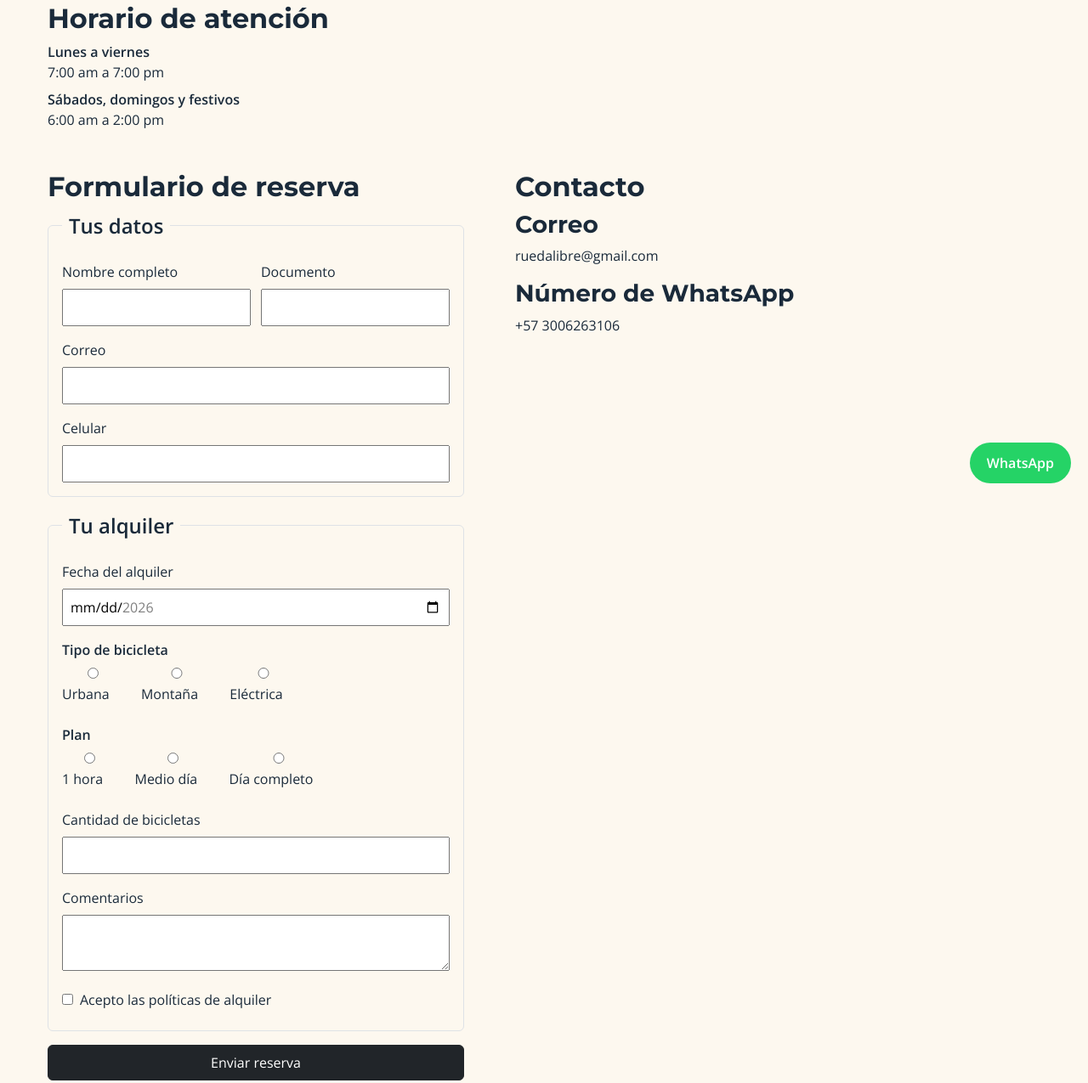
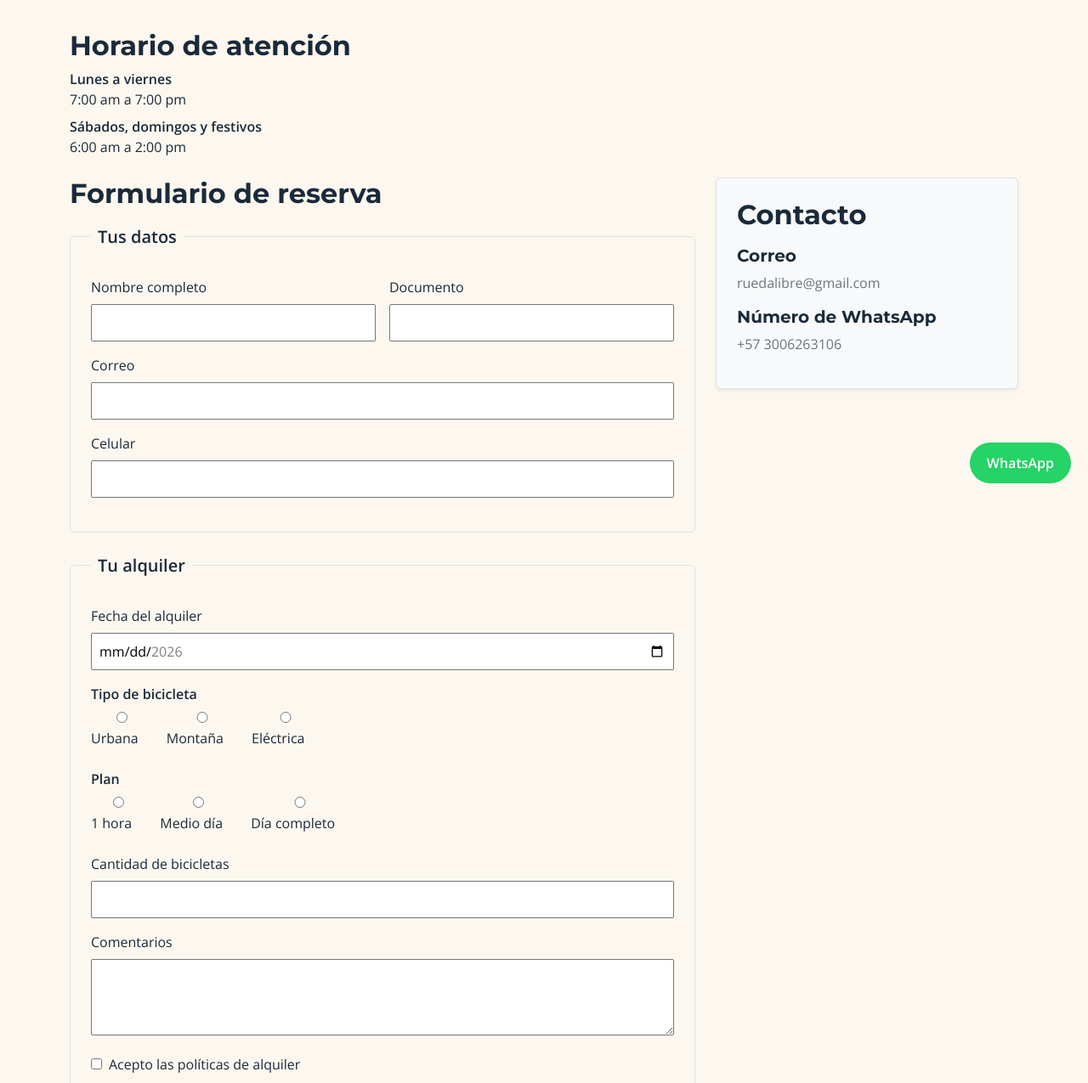
Before and after one commit to juanurrego-1/rueda-libre, a plain HTML site: page paginas/reservas.html in a window 1280 px wide. Shown: the part 211-1486 px from the top of the page at 85% size. Drawn offline with nearby package versions, Linux system fonts and the light colour scheme.

Commit message:
migrada totalmente a bootstrap

```diff
--- a/css/styles.css
+++ b/css/styles.css
@@ -26,8 +26,6 @@ body {
   margin: 0;
   padding: 0;
   width: 100%;
-
-
 }
 
 h1,
@@ -57,19 +55,14 @@ main {
   height: auto;
 }
 
-/* === 3. NAVEGACION === */
-
-
-
+/* === 3. NAVEGACION Y HEADER === */
 #menu {
-  color: var(--gris-asfalto);
   padding: var(--espacio-medium);
   text-decoration: none;
   display: flex;
   justify-content: flex-end;
   flex-wrap: wrap;
   gap: 25px;
-  color: var(--crema);
   list-style: none;
 }
 
@@ -78,15 +71,8 @@ header {
   flex-direction: column;
   align-items: center;
   justify-content: space-between;
-
   width: 100%;
-  max-width: none;
-  min-width: 0;
-  box-sizing: border-box;
-
   padding: 1rem;
-  margin: 0;
-
   background-color: var(--verde-ruta);
   flex-wrap: wrap;
 }
@@ -95,7 +81,6 @@ header {
   max-width: 120px;
   margin-bottom: var(--espacio-medium);
 }
-
 
 #menu a.activo {
   color: var(--naranja-pedal);
@@ -109,7 +94,6 @@ header {
 
 #menu a:hover {
   color: var(--naranja-pedal);
-
 }
 
 #menu a {
@@ -117,85 +101,28 @@ header {
   text-decoration: none;
 }
 
-
-
-
-/* === 5. COMPONENTES - Tarjetas === */
+/* === 5. COMPONENTES - Tarjetas e identidad visual === */
 .tarjeta {
   position: relative;
   padding: var(--espacio-medium);
   border: 1px solid var(--gris-asfalto);
   border-radius: 8px;
-  margin-bottom: var(--espacio-medium);
+  background-color: #ffffff;
   display: flex;
   height: 100%;
   flex-direction: column;
-  align-items: stretch;
-
 }
 
 .tarjeta a {
   margin-top: auto;
   padding-top: 15px;
-
-
 }
 
 .tarjeta img {
   width: 100%;
   height: 200px;
-  object-fit: cover;
-
-
-}
-
-#Nuestros-servicios img {
-  display: flex;
-  width: 50%;
-
-}
-
-.contenedor-bicicletas {
-  display: grid;
-  grid-template-columns: repeat(auto-fit, minmax(280px, 1fr));
-  grid-auto-rows: 1fr;
-  gap: 16px;
-  width: 100%;
-  max-width: 1100px;
-  justify-content: center;
-  align-items: stretch;
-
-
-
-}
-
-.contenedor-galeria {
-  display: grid;
-  grid-template-columns: repeat(auto-fit, minmax(280px, 1fr));
-  justify-content: center;
-  align-items: stretch;
-  gap: 16px;
-}
-
-.contenedor-datos {
-  display: flex;
-  flex-direction: row;
-  gap: 12px;
-}
-
-.contenedor-inforeserva {
-
-  display: flex;
-  flex-direction: column;
-  gap: 60px;
-
-}
-
-.contenedor-inf {
-  display: grid;
-  grid-template-columns: 1fr;
-  align-self: start;
-
+  object-fit: cover; /* <- Esto evita que la imagen se deforme o se estire */
+  object-position: center;
 }
 
 .etiqueta {
@@ -210,13 +137,10 @@ header {
   font-weight: bold;
 }
 
-
-/* === 6. COMPONENTES - Tablas === */
+/* === 6. COMPONENTES - Tablas (Semana 1 conservadas) === */
 .contenedor-tabla {
   overflow-x: auto;
-
 }
-
 
 table {
   width: 100%;
@@ -278,8 +202,8 @@ footer {
   flex-direction: column;
   justify-content: space-between;
   padding: var(--espacio-medium);
-
-
+  background-color: var(--verde-ruta);
+  color: white;
 }
 
 h1 {
@@ -287,32 +211,17 @@ h1 {
 }
 
 @media (min-width: 768px) {
-
-
   header {
-
     flex-direction: row;
     justify-content: space-between;
-
   }
 
   #portada {
     display: grid;
     grid-template-columns: 2fr 3fr;
-
-  }
-
-  .contenedor-inforeserva {
-    flex-direction: row;
-  }
-
-  .contenedor-inf {
-    grid-template-columns: 2fr 1fr;
   }
 
   footer {
     flex-direction: row;
   }
-
-
 }
--- a/index.html
+++ b/index.html
@@ -7,12 +7,9 @@
 
     <link href="https://cdn.jsdelivr.net/npm/bootstrap@5.3.8/dist/css/bootstrap.min.css" rel="stylesheet">
 
-
     <link rel="preconnect" href="https://fonts.googleapis.com">
     <link rel="preconnect" href="https://fonts.gstatic.com" crossorigin>
     <link href="https://fonts.googleapis.com/css2?family=Montserrat:wght@700&family=Open+Sans:wght@400;600&display=swap" rel="stylesheet">
-
-
     <link rel="stylesheet" href="css/styles.css">
 </head>
 <body>
@@ -34,7 +31,7 @@
     <div>
       <h2>¿Quiénes somos?</h2>
       <h3>Rueda libre</h3>
-      <p>Somos empresa líder en alquiler de bicicletas ubicada en Medellín con más de 10 años de experiencia en el mercado.</p>
+      <p>Somos empresa líder en alquiler de bicicletas ubicada en Medellín con más de 10 años de experiencia en el mercado</p>
       <a href="#encuentranos" class="btn btn-outline-dark mt-2">Encuéntranos</a>
     </div>
     <img src="images/portada.png" alt="recorrido en bici con vista a medellin" class="img-fluid rounded">
@@ -47,40 +44,51 @@
     <a href="paginas/reservas.html">No te quedes sin tu cupo</a>
     <p>Escoge la bicicleta a tu gusto, incluye casco y candado</p>
 
-    <div class="contenedor-bicicletas">
-      <div class="tarjeta shadow-sm">
+    <!-- Grilla de Bootstrap para asegurar exactamente 4 tarjetas por fila en escritorio -->
+    <div class="container px-0 my-3">
+      <div class="row g-3">
+        <div class="col-12 col-sm-6 col-lg-3">
+          <div class="tarjeta h-100">
             <h3 class="h5">Urbana clásica</h3>
             <p>Cómoda y liviana para ciclorutas.</p>
             <img src="images/urbana.png" alt="bici urbana">
             <p>Precio por hora = 10.000</p>
             <a href="paginas/reservas.html" class="btn btn-dark btn-sm">Reservar ahora</a>
           </div>
+        </div>
 
-      <div class="tarjeta shadow-sm">
+        <div class="col-12 col-sm-6 col-lg-3">
+          <div class="tarjeta h-100">
             <h3 class="h5">Urbana plegable</h3>
             <p>Para trocha y aventura</p>
             <img src="images/plegable.png" alt="bici urbana plegable">
             <p>Precio por hora = 12.000</p>
             <a href="paginas/reservas.html" class="btn btn-dark btn-sm">Reservar ahora</a>
           </div>
+        </div>
 
-      <div class="tarjeta shadow-sm">
+        <div class="col-12 col-sm-6 col-lg-3">
+          <div class="tarjeta h-100">
             <h3 class="h5">Montaña trail</h3>
             <p>Suspensión delantera y 21 cambios para las subidas.</p>
             <img src="images/montaña.png" alt="bici montaña">
             <p>Precio por hora = 15.000</p>
             <a href="paginas/reservas.html" class="btn btn-dark btn-sm">Reservar ahora</a>
           </div>
+        </div>
 
-      <div class="tarjeta shadow-sm">
+        <div class="col-12 col-sm-6 col-lg-3">
+          <div class="tarjeta h-100">
             <h3 class="h5">Gravel aventura</h3>
             <p>Para rutas mixtas de asfalto y destapado</p>
             <img src="images/gravel.png" alt="bici para gravel">
             <p>Precio por hora = 18.000</p>
             <a href="paginas/reservas.html" class="btn btn-dark btn-sm">Reservar ahora</a>
           </div>
+        </div>
 
-      <div class="tarjeta shadow-sm">
+        <div class="col-12 col-sm-6 col-lg-3">
+          <div class="tarjeta h-100 position-relative">
             <span class="etiqueta">Nuevo</span>
             <h3 class="h5">Eléctrica urbana</h3>
             <p>Asistencia eléctrica con 45 km de autonomía.</p>
@@ -88,16 +96,20 @@
             <p>Precio por hora = 25.000</p>
             <a href="paginas/reservas.html" class="btn btn-dark btn-sm">Reservar ahora</a>
           </div>
+        </div>
 
-      <div class="tarjeta shadow-sm">
+        <div class="col-12 col-sm-6 col-lg-3">
+          <div class="tarjeta h-100">
             <h3 class="h5">Infantil</h3>
             <p>Para niños de 6 a 10 años</p>
             <img src="images/niños.png" alt="bici para niños">
             <p>Precio por hora = 8.000</p>
             <a href="paginas/reservas.html" class="btn btn-dark btn-sm">Reservar ahora</a>
           </div>
+        </div>
 
-      <div class="tarjeta shadow-sm">
+        <div class="col-12 col-sm-6 col-lg-3">
+          <div class="tarjeta h-100">
             <h3 class="h5">Tándem</h3>
             <p>Para dos personas; perfecta para pasear en pareja</p>
             <img src="images/tandem.png" alt="bici tandem">
@@ -105,30 +117,38 @@
             <a href="paginas/reservas.html" class="btn btn-dark btn-sm">Reservar ahora</a>
           </div>
         </div>
+      </div>
+    </div>
   </section>
 
   <section>
     <h2>Recorridos</h2>
-    <div class="contenedor-galeria">
-      <div class="tarjeta shadow-sm">
+    <div class="row g-3">
+      <div class="col-12 col-md-4">
+        <div class="tarjeta h-100">
           <h3 class="h5">Ríos y parques</h3>
           <img src="images/rios.png" alt="recorrido por rios y parques">
           <p>Nivel = Fácil</p>
           <a href="paginas/reservas.html" class="btn btn-dark btn-sm">Reservar ahora</a>
         </div>
+      </div>
 
-      <div class="tarjeta shadow-sm">
+      <div class="col-12 col-md-4">
+        <div class="tarjeta h-100">
           <h3 class="h5">Sabores de barrio</h3>
           <img src="images/barrio.png" alt="recorrido por barrios de medellin">
           <p>Nivel = Medio</p>
           <a href="paginas/reservas.html" class="btn btn-dark btn-sm">Reservar ahora</a>
         </div>
+      </div>
 
-      <div class="tarjeta shadow-sm">
+      <div class="col-12 col-md-4">
+        <div class="tarjeta h-100">
           <h3 class="h5">Reto las Palmas</h3>
           <img src="images/palmas.png" alt="recorrido por las palmas">
           <p>Nivel = Difícil</p>
           <a href="paginas/reservas.html" class="btn btn-dark btn-sm">Reservar ahora</a>
+        </div>
       </div>
     </div>
   </section>
@@ -185,4 +205,6 @@
         <a href="https://wa.me/573000000000" target="_blank" class="btn-whatsapp">WhatsApp</a>
     </footer>
 
-   <script src="
+   <script src="https://cdn.jsdelivr.net/npm/bootstrap@5.3.8/dist/js/bootstrap.bundle.min.js"></script>
+</body>
+</html>
--- a/paginas/reservas.html
+++ b/paginas/reservas.html
@@ -3,13 +3,13 @@
 <head>
     <meta charset="UTF-8">
     <meta name="viewport" content="width=device-width, initial-scale=1.0">
-    <title>Reservas</title>
+    <title>Reservas - Rueda Libre</title>
 
     <link rel="preconnect" href="https://fonts.googleapis.com">
     <link rel="preconnect" href="https://fonts.gstatic.com" crossorigin>
     <link href="https://fonts.googleapis.com/css2?family=Montserrat:wght@700&family=Open+Sans:wght@400;600&display=swap" rel="stylesheet">
 
-    <!-- Bootstrap CSS -->
+
     <link href="https://cdn.jsdelivr.net/npm/bootstrap@5.3.8/dist/css/bootstrap.min.css" rel="stylesheet">
     <link rel="stylesheet" href="../css/styles.css">
 </head>
@@ -27,8 +27,9 @@
         </nav>
     </header>
 
-    <main>
-        <dl class="mb-5">
+    <main class="py-5">
+        <div class="container">
+            <dl class="mb-4">
                 <h2>Horario de atención</h2>
                 <dt>Lunes a viernes</dt>
                 <dd>7:00 am a 7:00 pm</dd>
@@ -36,75 +37,99 @@
                 <dd>6:00 am a 2:00 pm</dd>
             </dl>
 
-        <div class="contenedor-inforeserva">
+
+            <div class="row g-4">
+                <!-- Formulario (col-md-8) -->
+                <div class="col-12 col-md-8">
                     <section>
                         <h2>Formulario de reserva</h2>
 
-                <form action="#" method="post">
-                    <fieldset class="border p-3 rounded mb-3">
-                        <legend class="float-none w-auto px-2 fw-bold">Tus datos</legend>
+                        <form action="#" method="post" class="mt-3">
+                            <fieldset class="border p-4 rounded mb-4">
+                                <legend class="float-none w-auto px-2 fw-bold fs-5">Tus datos</legend>
 
-                        <div class="contenedor-datos mb-3">
-                            <div class="w-100">
+
+                                <div class="row g-3 mb-3">
+                                    <div class="col-12 col-sm-6">
                                         <label for="nombre">Nombre completo</label>
                                         <input type="text" id="nombre" name="nombre" required minlength="3" maxlength="80">
                                     </div>
-                            <div class="w-100">
+
+                                    <div class="col-12 col-sm-6">
                                         <label for="documento">Documento</label>
                                         <input type="text" id="documento" name="documento" required minlength="6" maxlength="10" pattern="[0-9]{6,10}" title="Solo números, entre 6 y 10 dígitos. Sin puntos ni letras">
                                     </div>
                                 </div>
 
+                                <div class="mb-3">
                                     <label for="correo">Correo</label>
-                        <input type="email" id="correo" name="correo" required class="mb-3">
+                                    <input type="email" id="correo" name="correo" required>
+                                </div>
 
+                                <div class="mb-3">
                                     <label for="celular">Celular</label>
                                     <input type="tel" id="celular" name="celular" required minlength="10" maxlength="10" pattern="3[0-9]{9}" title="10 dígitos y debe empezar por 3. Ej: 3001234567">
+                                </div>
                             </fieldset>
 
-                    <fieldset class="border p-3 rounded mb-3">
-                        <legend class="float-none w-auto px-2 fw-bold">Tu alquiler</legend>
+                            <fieldset class="border p-4 rounded mb-4">
+                                <legend class="float-none w-auto px-2 fw-bold fs-5">Tu alquiler</legend>
 
+                                <div class="mb-3">
                                     <label for="fecha">Fecha del alquiler</label>
-                        <input type="date" id="fecha" name="fecha" required min="2026-11-01" max="2026-12-31" class="mb-3">
-
-                        <p class="fw-semibold mb-1">Tipo de bicicleta</p>
-                        <div class="mb-3">
-                            <label class="d-inline-block me-3"><input type="radio" name="tipo_bicicleta" value="urbana" required> Urbana</label>
-                            <label class="d-inline-block me-3"><input type="radio" name="tipo_bicicleta" value="montana"> Montaña</label>
-                            <label class="d-inline-block"><input type="radio" name="tipo_bicicleta" value="electrica"> Eléctrica</label>
+                                    <input type="date" id="fecha" name="fecha" required min="2026-11-01" max="2026-12-31">
                                 </div>
 
-                        <p class="fw-semibold mb-1">Plan</p>
                                 <div class="mb-3">
-                            <label class="d-inline-block me-3"><input type="radio" name="plan" value="1_hora" required> 1 hora</label>
-                            <label class="d-inline-block me-3"><input type="radio" name="plan" value="medio_dia"> Medio día</label>
-                            <label class="d-inline-block"><input type="radio" name="plan" value="dia_completo"> Día completo</label>
+                                    <p class="mb-1 fw-semibold">Tipo de bicicleta</p>
+                                    <div class="d-flex flex-wrap gap-3">
+                                        <label><input type="radio" name="tipo_bicicleta" value="urbana" required> Urbana</label>
+                                        <label><input type="radio" name="tipo_bicicleta" value="montana"> Montaña</label>
+                                        <label><input type="radio" name="tipo_bicicleta" value="electrica"> Eléctrica</label>
+                                    </div>
                                 </div>
 
+                                <div class="mb-3">
+                                    <p class="mb-1 fw-semibold">Plan</p>
+                                    <div class="d-flex flex-wrap gap-3">
+                                        <label><input type="radio" name="plan" value="1_hora" required> 1 hora</label>
+                                        <label><input type="radio" name="plan" value="medio_dia"> Medio día</label>
+                                        <label><input type="radio" name="plan" value="dia_completo"> Día completo</label>
+                                    </div>
+                                </div>
+
+                                <div class="mb-3">
                                     <label for="cantidad">Cantidad de bicicletas</label>
-                        <input type="number" id="cantidad" name="cantidad" required min="1" max="6" class="mb-3">
+                                    <input type="number" id="cantidad" name="cantidad" required min="1" max="6">
+                                </div>
 
+                                <div class="mb-3">
                                     <label for="comentarios">Comentarios</label>
-                        <textarea id="comentarios" name="comentarios" maxlength="300" class="mb-3"></textarea>
+                                    <textarea id="comentarios" name="comentarios" maxlength="300" rows="3"></textarea>
+                                </div>
 
+                                <div class="mb-3">
                                     <label class="d-flex align-items-center gap-2">
                                         <input type="checkbox" id="politicas" name="politicas" required style="width: auto;">
                                         Acepto las políticas de alquiler
                                     </label>
+                                </div>
                             </fieldset>
 
                             <button type="submit" class="btn btn-dark w-100">Enviar reserva</button>
                         </form>
                     </section>
+                </div>
 
-           <div class="contenedor-inf">
-              <div>
+
+                <div class="col-12 col-md-4">
+                    <div class="p-4 border rounded bg-light shadow-sm">
                         <h2>Contacto</h2>
-                <h3>Correo</h3>
-                <p>ruedalibre@gmail.com</p>
-                <h3>Número de WhatsApp</h3>
-                <p>+57 3006263106</p>
+                        <h3 class="h5 mt-3">Correo</h3>
+                        <p class="text-secondary">ruedalibre@gmail.com</p>
+                        <h3 class="h5 mt-3">Número de WhatsApp</h3>
+                        <p class="text-secondary">+57 3006263106</p>
+                    </div>
                 </div>
             </div>
         </div>
```
Also changed, not shown: paginas/tarifas.html (+25 -4 lines). Lines whose indentation alone changed are shown as unchanged.
